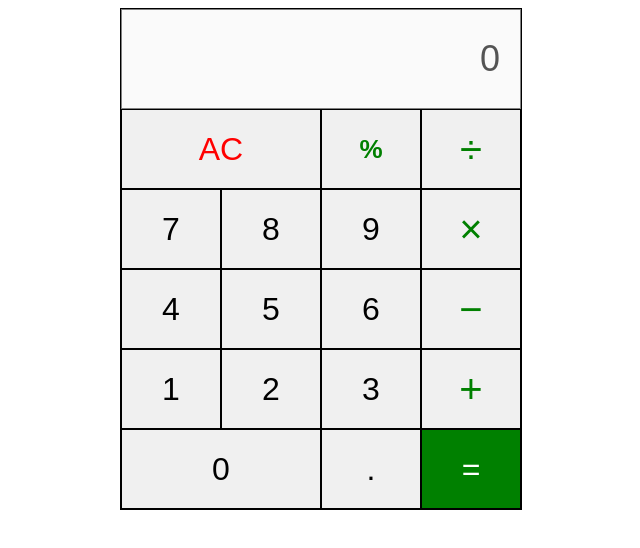
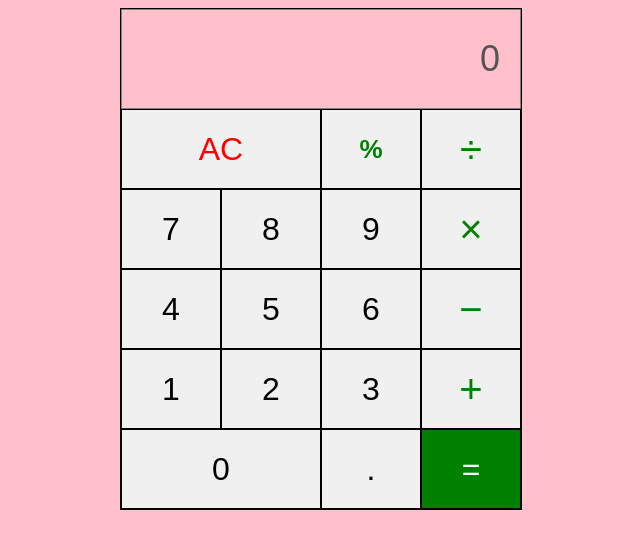
Before and after one commit to iqbal-fz/calculator, a plain HTML site: page index.html in a window 1280 px wide. Shown: the whole page, without its empty margins (319-959 px from the left). Drawn offline with Linux system fonts and the light colour scheme.

Commit message:
mengganti background color menjadi pink :D

```diff
--- a/stylesheet.css
+++ b/stylesheet.css
@@ -1,9 +1,14 @@
+*{
+    background-color: pink;
+}
+
 .calculator{
     text-align: center;
     margin: auto;
     width: 400px;
     /* background-color: cyan; */
-    border: 1px solid black;}
+    border: 1px solid black;
+}
 
 .calculator-screen{
     width: 100%;
```
